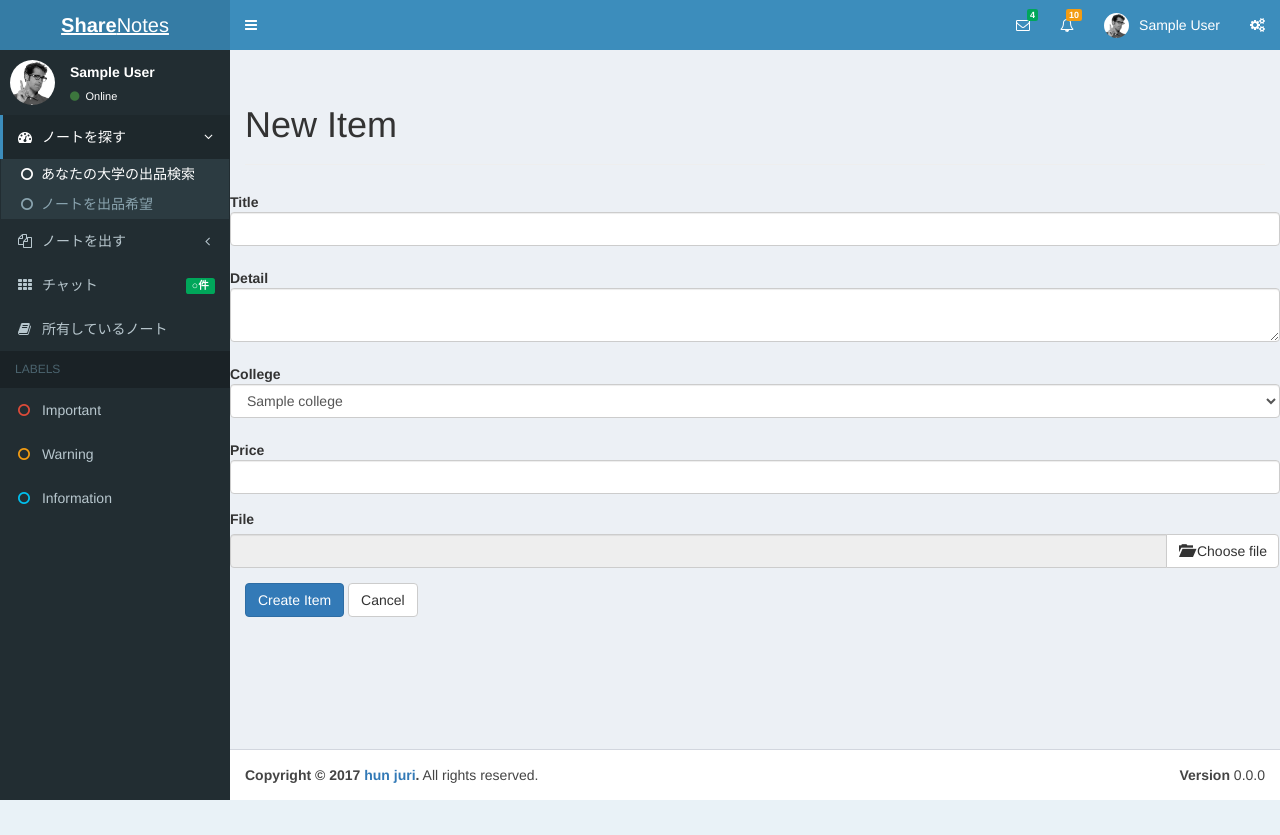
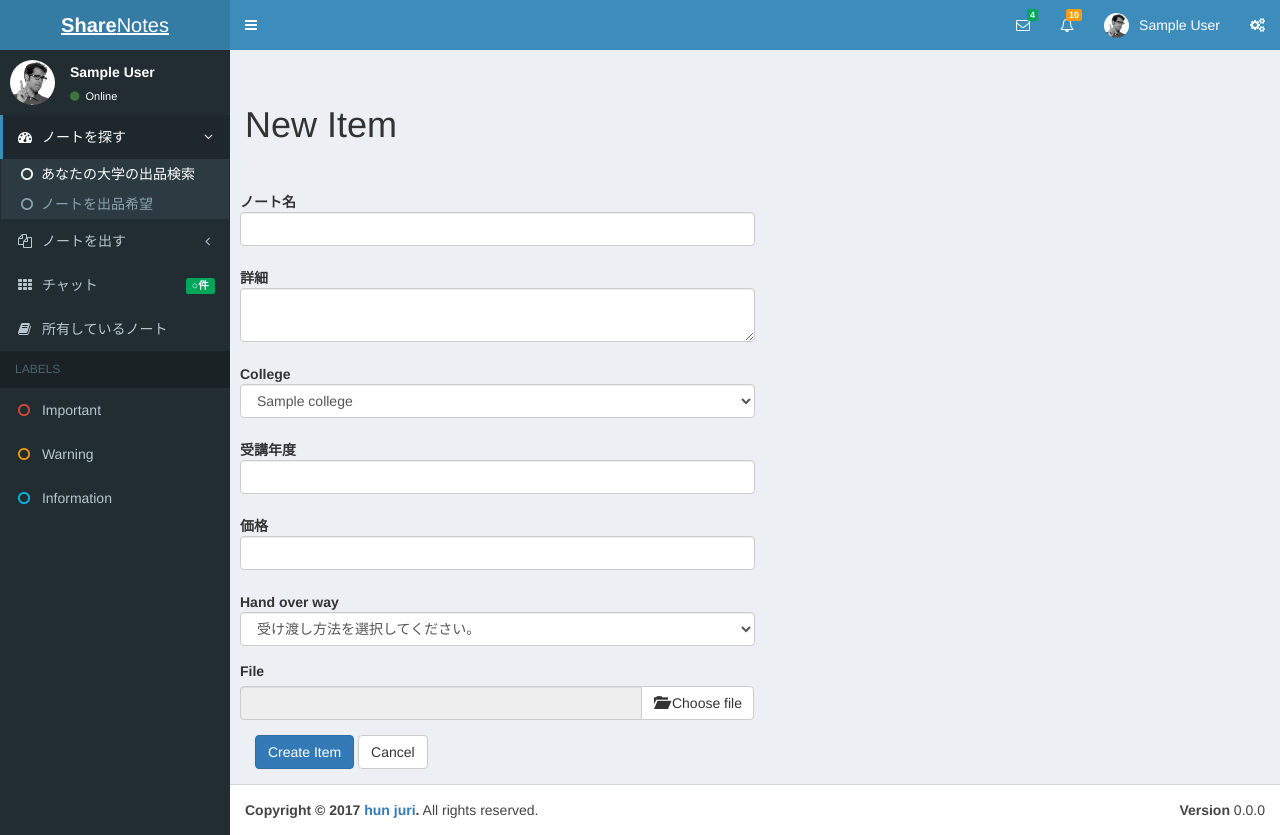
Before and after one commit to zumi08/sell_notes, a Rails app: page /items/new in a window 1280 px wide. Before the commit the page ends 800 px from the top, so only its background shows below. Run offline with Rails 7, Linux system fonts and the light colour scheme; a user stored in the database is signed in; tables that the repository leaves empty hold one stand-in row (values such as "Sample post"); style sheets or scripts are compiled from the project's sources; some libraries are stand-ins or nearby versions.

Commit message:
item投稿ページ修正

```diff
--- a/app/assets/stylesheets/af_log/common.scss
+++ b/app/assets/stylesheets/af_log/common.scss
@@ -88,3 +88,8 @@ div.item_head{
   background: url(/th_10.jpg) repeat-x;
   padding-top: 10px;
 }
+@media screen and (min-width: 1025px){
+  div.form_left_fix{
+    padding-left:10px;
+  }
+}
--- a/app/controllers/items_controller.rb
+++ b/app/controllers/items_controller.rb
@@ -75,7 +75,7 @@ class ItemsController < ApplicationController
 
     # Never trust parameters from the scary internet, only allow the white list through.
     def item_params
-      params.require(:item).permit(:title,:college_id, :detail, :price, :file,:user_id)
+      params.require(:item).permit(:title,:college_id, :detail, :price, :file,:user_id,:year,:hand_over_way)
     end
 
     def uploadpdf(file_object,file_name)
--- a/app/views/items/_form.html.erb
+++ b/app/views/items/_form.html.erb
@@ -1,11 +1,17 @@
+<div class="form_left_fix">
 <%= simple_form_for @item, :html => { :class => 'form-horizontal' } do |f| %>
-  <%= f.input :title %>
-  <%= f.input :detail %>
+  <%= f.input :title, label:'ノート名' %>
+  <%= f.input :detail, label:'詳細' %>
   <div class="form-group">
-  <%= f.label :college_id, :class => "control-label"%>
+  <%= f.label :college_id, label:'配置学部', :class => "control-label"%>
   <%= f.collection_select :college_id, College.all, :id, :name,{},:class => "form-control",:prompt => "学部を選択してください。" %>
   </div>
-  <%= f.input :price %>
+  <%= f.input :year, label:'受講年度' %>
+  <%= f.input :price, label:'価格' %>
+  <div class="form-group" >
+    <%= f.label :hand_over_way, label:'受け渡し方法', :class => 'control-label' %>
+    <%= select :hand_over_way, :name, {"学校で手渡し" => 0, "pdf" => 1},{:prompt => '受け渡し方法を選択してください。'}, {class: 'form-control' } %>
+  </div>
   <div class="form-group">
     <%= f.label :file %>
     <%= f.file_field :file,class: 'filestyle' %>
--- a/app/views/items/new.html.erb
+++ b/app/views/items/new.html.erb
@@ -1,5 +1,9 @@
 <%- model_class = Item -%>
+<div class="row">
+  <section class="col-lg-6">
 <div class="page-header">
   <h1><%=t '.title', :default => [:'helpers.titles.new', 'New %{model}'], :model => model_class.model_name.human.titleize %></h1>
 </div>
 <%= render :partial => 'form' %>
+  </section>
+  </div>
```
